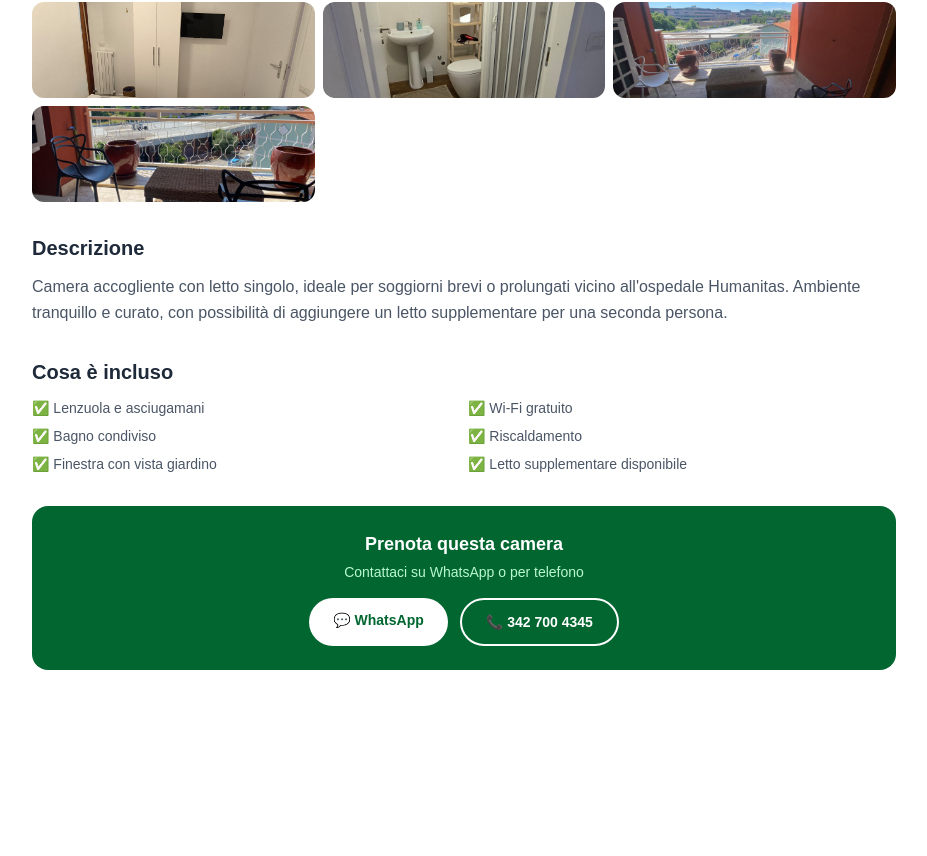
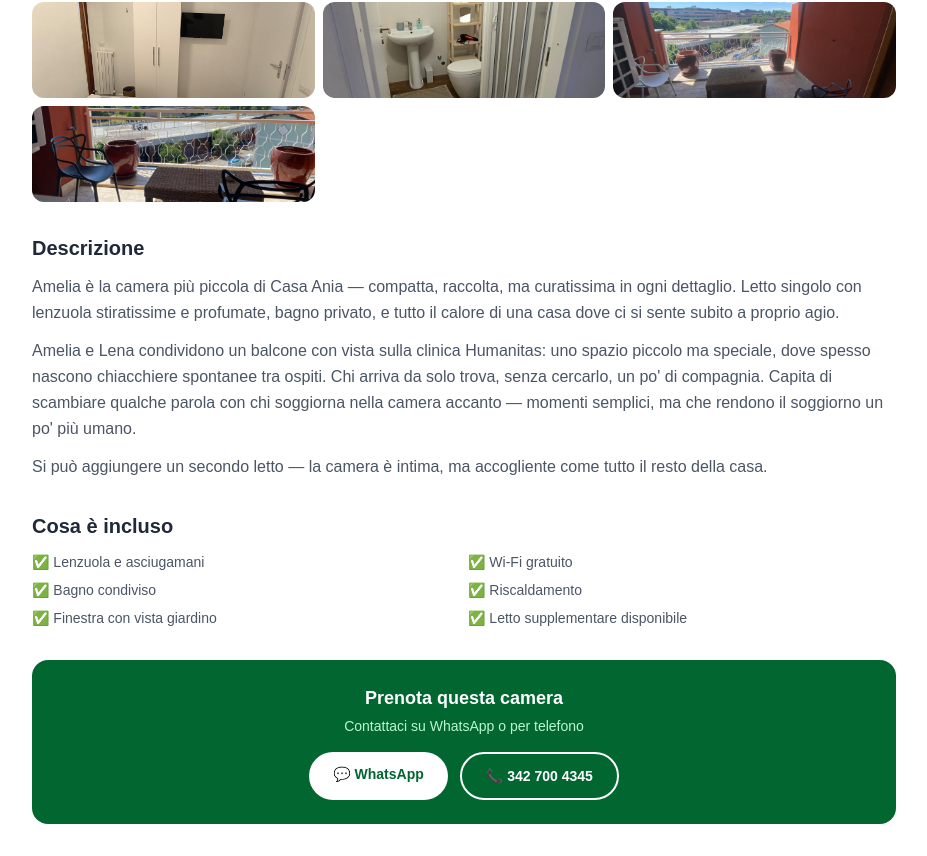
Before and after one commit to CasaAnia/sito-casaania, a Next.js app: page /camere/singola in a window 1280 px wide. Shown: the part 915-1771 px from the top of the page, without its empty margins (176-1103 px from the left). Before the commit the page ends 1617 px from the top, so only its background shows below. Built offline with nearby package versions, Linux system fonts and the light colour scheme.

Commit message:
Camera Amelia: nuova descrizione

```diff
--- a/app/camere/singola/page.tsx
+++ b/app/camere/singola/page.tsx
@@ -63,9 +63,17 @@ export default function CameraSingola() {
 
         <div className="mb-8">
           <h2 className="text-xl font-bold mb-3 text-gray-800">Descrizione</h2>
+          <p className="text-gray-600 leading-relaxed mb-3">
+            Amelia è la camera più piccola di Casa Ania — compatta, raccolta, ma curatissima in ogni dettaglio.
+            Letto singolo con lenzuola stiratissime e profumate, bagno privato, e tutto il calore di una casa dove ci si sente subito a proprio agio.
+          </p>
+          <p className="text-gray-600 leading-relaxed mb-3">
+            Amelia e Lena condividono un balcone con vista sulla clinica Humanitas: uno spazio piccolo ma speciale,
+            dove spesso nascono chiacchiere spontanee tra ospiti. Chi arriva da solo trova, senza cercarlo, un po' di compagnia.
+            Capita di scambiare qualche parola con chi soggiorna nella camera accanto — momenti semplici, ma che rendono il soggiorno un po' più umano.
+          </p>
           <p className="text-gray-600 leading-relaxed">
-            Camera accogliente con letto singolo, ideale per soggiorni brevi o prolungati vicino all'ospedale Humanitas.
-            Ambiente tranquillo e curato, con possibilità di aggiungere un letto supplementare per una seconda persona.
+            Si può aggiungere un secondo letto — la camera è intima, ma accogliente come tutto il resto della casa.
           </p>
         </div>
 
```
